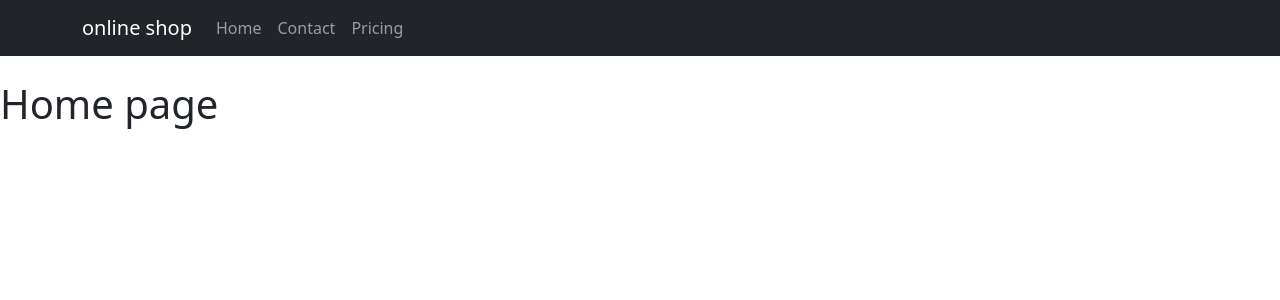
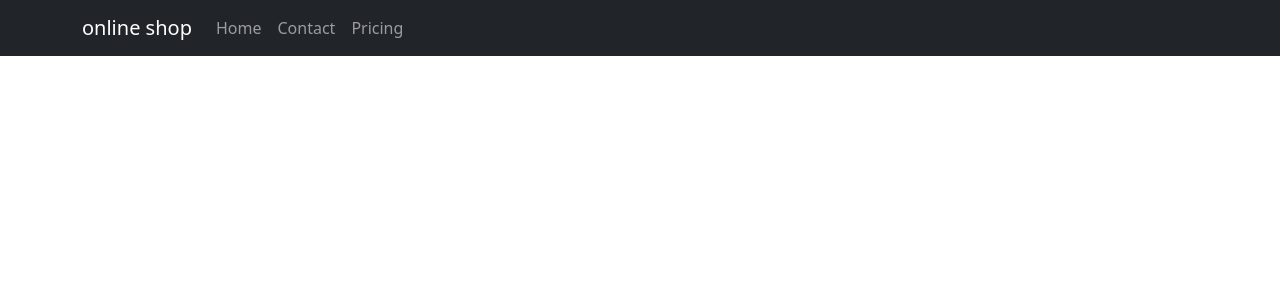
Before and after one commit to MohamedPegasus/react_deploy, a React (Create React App) app: page / in a window 1280 px wide. Shown: the top 300 px of the page. Built offline with nearby package versions, Linux system fonts and the light colour scheme.

Commit message:
pk changes

```diff
--- a/src/App.js
+++ b/src/App.js
@@ -12,9 +12,9 @@ function App() {
       <Router>
       <Header />
       <Switch>
-        <Route exact path='/' element={<Home />}></Route>
-        <Route exact path='/contact' element={<Contact />}></Route>
-        <Route exact path='/pricing' element={<Pricing />}></Route>
+        <Route exact path='/react_deploy/' element={<Home />}></Route>
+        <Route exact path='/react_deploy/contact' element={<Contact />}></Route>
+        <Route exact path='/react_deploy/pricing' element={<Pricing />}></Route>
       </Switch>
       </Router>
 
```
